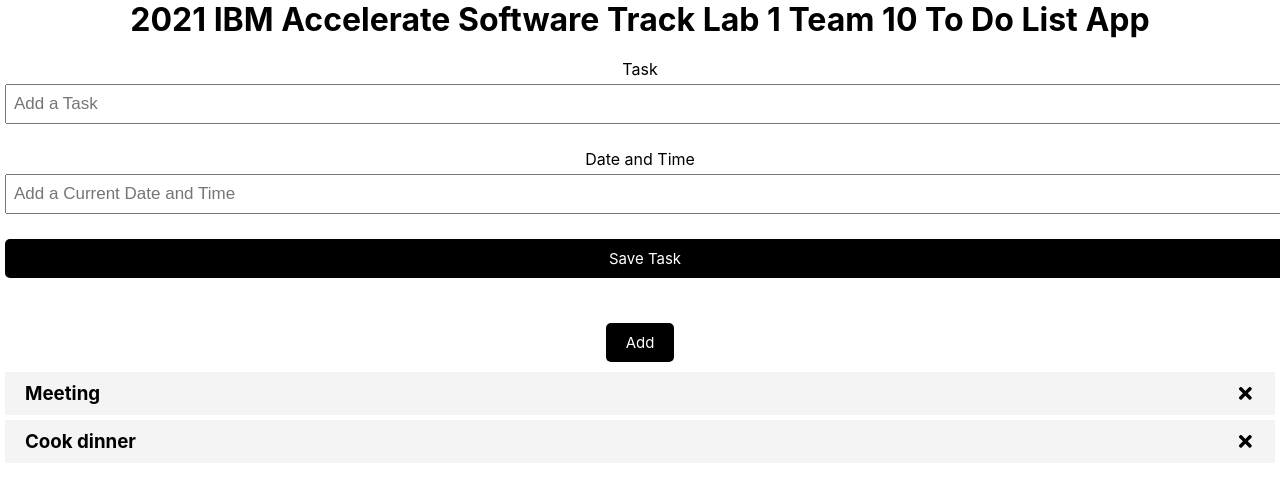
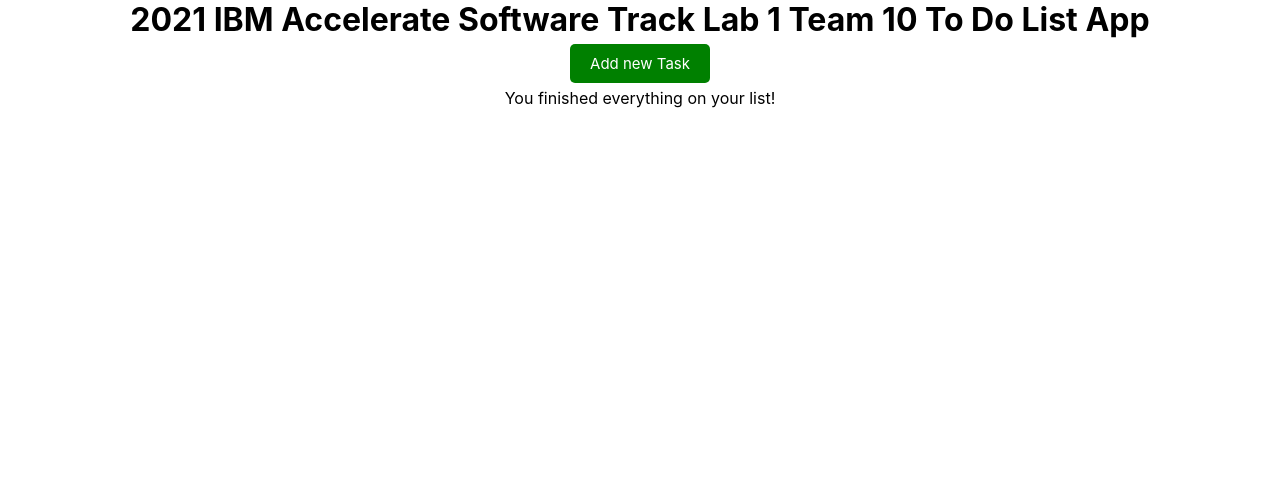
Before and after one commit to 2021-IBM-Accelerate-SW-Track/lab-1-team-10, a React (Create React App) app: page / in a window 1280 px wide. Shown: the top 486 px of the page. Built offline with nearby package versions, Linux system fonts and the light colour scheme; the HTML template or start-up script is replaced by a standard one.

Commit message:
Added in the edit function

```diff
--- a/package.json
+++ b/package.json
@@ -4,6 +4,7 @@
   "private": true,
   "dependencies": {
     "@material-ui/core": "^4.11.4",
+    "@material-ui/icons": "^4.11.2",
     "@testing-library/jest-dom": "^5.12.0",
     "@testing-library/react": "^11.2.6",
     "@testing-library/user-event": "^12.8.3",
--- a/src/App.js
+++ b/src/App.js
@@ -1,37 +1,33 @@
 import { useState } from 'react'
 import Header from "./component/header"
-import Button from "./component/button";
 import Tasks from "./component/Tasks";
 import './App.css';
 import AddTask from './component/addTask';
 
+
 function App() {
-
-  const [tasks, setTasks] = useState(
-    [
-      {
-        id: 1,
-        text: 'Meeting',
-        date: 'soon',
-        reminder: true,
-      },
-      {
-        id: 2,
-        text: 'Cook dinner',
-        date: 'soon',
-        reminder: true,
-      }
-    ])
-
+  const [showAddTask, setShowAddTask] = useState(false)
+  const [tasks, setTasks] = useState([])
 
   //adding a task
   const addTask = (task) => {
+    let canAdd = true;
+    //Checks for duplicate item
+    tasks.forEach((t) => {
+      if ((t.text).toLowerCase() === (task.text).toLowerCase()) {
+        alert('Duplicate item - add something else!')
+        canAdd = false;
+      }
+    })
+
     const id = Math.floor(Math.random() * 10000) + 1
     let newTask = {
       id,
       ...task
     }
+    if (canAdd) {
       setTasks([...tasks, newTask])
+    }
   }
 
   //deleting a task
@@ -39,14 +35,32 @@
     setTasks(tasks.filter((task) => task.id !== id))
   }
 
+  //edit a task
+  const editTasks = (newTask) => {
+    setTasks(tasks.map((task) => {
+      if (task.id === newTask.id) {
+        task.text = newTask.text
+        task.date = newTask.date
+      }
+      return task
+    }))
+
+  }
+
+
+
+
+
 return (
   <div className="App">
 
-      <Header title='2021 IBM Accelerate Software Track Lab 1 Team 10 To Do List App' />
-      <AddTask onAdd={addTask}/>
-
-      <Button className='btn-block' color='steelblue' />
-      {tasks.length > 0 ? (<Tasks tasks={tasks} onDelete={deleteTask}/>) : 'You finished everything on your list!'}
+    <Header
+      title='2021 IBM Accelerate Software Track Lab 1 Team 10 To Do List App'
+      onAdd={() => setShowAddTask(!showAddTask)}
+      showAdd={showAddTask}
+    />
+    {showAddTask && (<AddTask onAdd={addTask} />)}
+    {tasks.length > 0 ? (<Tasks tasks={tasks} onDelete={deleteTask} onEdit={editTasks} />) : 'You finished everything on your list!'}
 
   </div>
 );
--- /dev/null
+++ b/src/component/EditTask.js
@@ -0,0 +1,40 @@
+import { useState } from 'react'
+
+const EditTask = ({ onEdit, id, setEditTask }) => {
+
+    const [newText, setNewText] = useState('')
+    const [newDate, setNewDate] = useState('')
+
+    const onSubmit = (e) => {
+        e.preventDefault()
+        if (!newText){
+            alert('Please add in a task!')
+            return
+        }
+
+        onEdit({text: newText, date: newDate, id: id})
+
+        setNewText('')
+        setNewDate('')
+        setEditTask(false)
+    }
+
+    return (
+        <form  onSubmit={onSubmit}>
+            <div className='form-control'>
+                <label>Task</label>
+                <input type='text' placeholder='Edit your Task' value={newText} onChange={(e) =>
+                setNewText(e.target.value)}></input>
+            </div>
+            <div className='form-control'>
+                <label>Date and Time</label>
+                <input type='text'
+                placeholder='Edit your date/time'
+                value={newDate} onChange={(e) => setNewDate(e.target.value)}></input>
+            </div>
+            <input type='submit' value='Save Task' className='btn btn-block' />
+        </form>
+    )
+}
+
+export default EditTask
--- a/src/component/Task.js
+++ b/src/component/Task.js
@@ -1,11 +1,25 @@
-import {FaTimes} from 'react-icons/fa'
+import { FaTimes } from 'react-icons/fa'
+import EditIcon from '@material-ui/icons/Edit';
+import EditTask from './EditTask';
+import { useState } from 'react'
 
-const Task = (props) => {
+const Task = ({ key, task, onDelete, onEdit, getEdit }) => {
+    const [showEditTask, setEditTask] = useState(false)
+
     return (
         <div className='task'>
-            <h3>{props.task.text} <FaTimes cursor='pointer' onClick={() => props.onDelete(props.task.id)}/></h3>
+            <h3>
+                {task.text}
+                <EditIcon cursor='pointer' onClick={() => setEditTask(!showEditTask)} />
+                <FaTimes cursor='pointer' onClick={() => onDelete(task.id)} />
+            </h3>
+            <h3>{task.date}</h3>
+            {showEditTask && (<EditTask onEdit={onEdit} id={task.id} setEditTask={setEditTask}/>)}
         </div>
     )
 }
 
 export default Task
+
+
+//onClick={() => (<EditTask onEdit={onEdit} id={task.id}/>)}
--- a/src/component/Tasks.js
+++ b/src/component/Tasks.js
@@ -1,10 +1,10 @@
 import Task from './Task.js'
 
-const Tasks = (props) => {
+const Tasks = ({ tasks, onDelete, onEdit, getEdit }) => {
     return (
         <div>
-            {props.tasks.map((task) => (
-                <Task key={task.id} task={task} onDelete={props.onDelete}/>
+            {tasks.map((task) => (
+                <Task key={task.id} task={task} onDelete={onDelete} onEdit={onEdit} getEdit={getEdit} />
             ))}
         </div>
     )
--- a/src/component/addTask.js
+++ b/src/component/addTask.js
@@ -2,7 +2,7 @@
 
 const AddTask = ({ onAdd }) => {
     const [text, setText] = useState('')
-    const [day, setDay] = useState('')
+    const [date, setDay] = useState('')
     const onSubmit = (e) => {
         e.preventDefault()
         if (!text){
@@ -10,7 +10,7 @@
             return
         }
 
-        onAdd({text, day})
+        onAdd({text, date})
         setText('')
         setDay('')
     }
@@ -26,7 +26,7 @@
                 <label>Date and Time</label>
                 <input type='text'
                 placeholder='Add a Current Date and Time'
-                value={day} onChange={(e) => setDay(e.target.value)}></input>
+                value={date} onChange={(e) => setDay(e.target.value)}></input>
             </div>
             <input type='submit' value='Save Task' className='btn btn-block' />
         </form>
--- a/src/component/button.js
+++ b/src/component/button.js
@@ -1,10 +1,10 @@
 import React from 'react'
 
-const Button = ({ color }) => {
-    const onClick = (e) => console.log(e);
-
+const Button = ({ color, text, onClick }) => {
     return (
-        <button className='btn' onClick={onClick('aegea')} >Add</button>
+        <button style={{ backgroundColor: color }} className='btn' onClick={onClick} >
+            {text}
+        </button>
     )
 }
 
--- a/src/component/header/header.js
+++ b/src/component/header/header.js
@@ -1,3 +1,16 @@
-export default function Header(props){
-    return <h1>{props.title}</h1>
+import Button from "../button"
+
+export default function Header({ title, onAdd, showAddTask }) {
+    return (
+        <header>
+            <h1>{title}</h1>
+            <Button
+                color='green'
+                text={showAddTask ? 'Close' : 'Add new Task'}
+                onClick={onAdd}
+            />
+        </header>
+
+
+    )
 }
```
Lines whose indentation alone changed are shown as unchanged.
